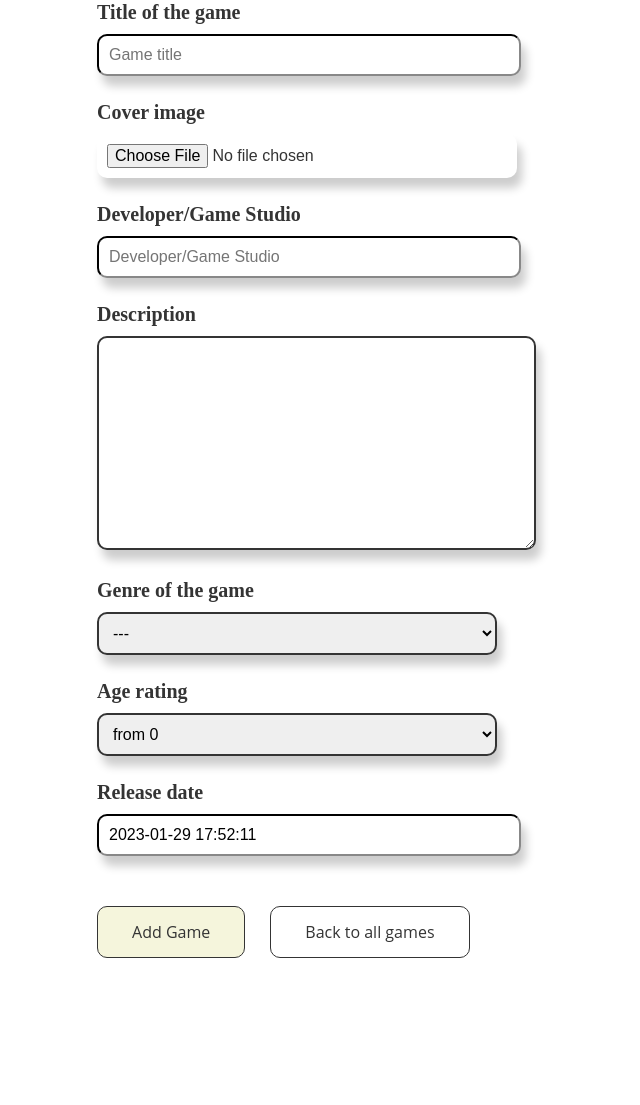
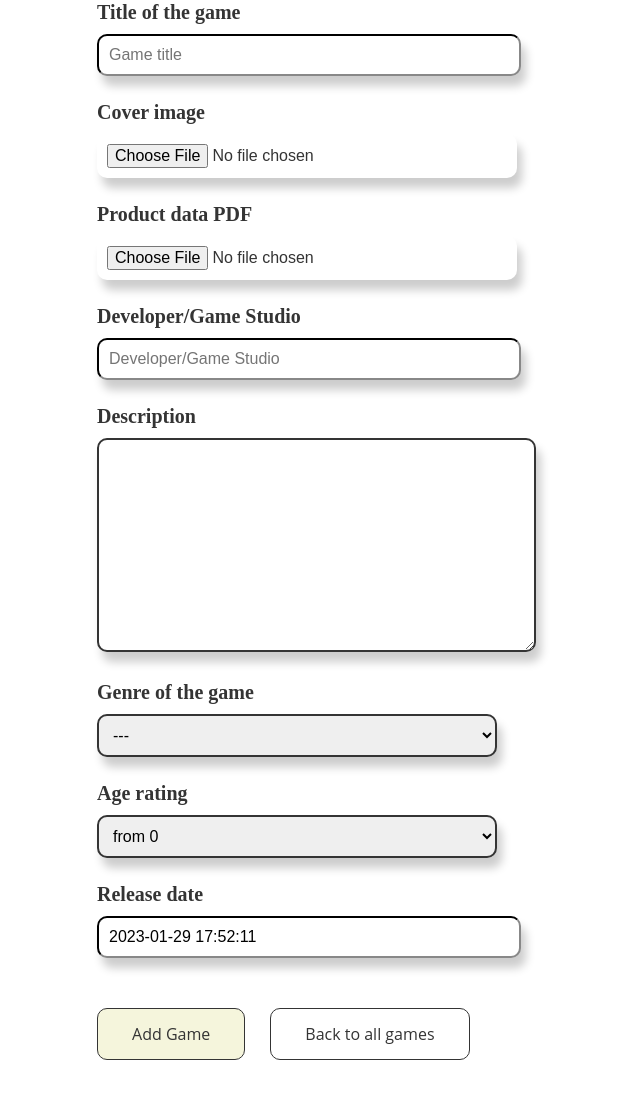
Before and after one commit to Jjutho/WebPythonDjangoProject, a Django app: page /games/add/ in a window 1280 px wide. Shown: the part 217-1322 px from the top of the page, without its empty margins (23-663 px from the left). Before the commit the page ends 1175 px from the top, so only its background shows below. Run offline with Django 4.2, Linux system fonts and the light colour scheme; the visitor is signed in with stand-in values (Sample User, id 1).

Commit message:
added in pdf download to game model + button on detail page

```diff
--- a/Games/forms.py
+++ b/Games/forms.py
@@ -5,23 +5,36 @@ class GameForm(forms.ModelForm):
 
     class Meta:
         model = Game
-        fields = ['title', 'description', 'cover_image', 'creator', 'release_date', 'genre', 'age_rating']
+        fields = ['title', 'description', 'cover_image', 'product_data_pdf', 'creator', 'release_date', 'genre', 'age_rating']
         widgets = {
             'genre': forms.Select(choices=Game.GameGenre),
             'age_rating': forms.Select(choices=Game.AgeRatings),
             'user': forms.HiddenInput(),
+            'cover_image': forms.FileInput(attrs={
+                'accept': '.jpg, .jpeg, .png'}
+            ),
+            'product_data_pdf': forms.FileInput(attrs={
+                'accept': '.pdf'}
+            ),
         }
 
 class GameEditForm(forms.ModelForm):
 
     cover_image = forms.ImageField(required=False)
+    product_data_pdf = forms.FileField(required=False)
     class Meta:
         model = Game
-        fields = ['title', 'description', 'cover_image', 'creator', 'release_date', 'genre', 'age_rating']
+        fields = ['title', 'description', 'cover_image', 'product_data_pdf', 'creator', 'release_date', 'genre', 'age_rating']
         widgets = {
             'genre': forms.Select(choices=Game.GameGenre),
             'age_rating': forms.Select(choices=Game.AgeRatings),
             'user': forms.HiddenInput(),
+            'cover_image': forms.FileInput(attrs={
+                'accept': '.jpg, .jpeg, .png'}
+            ),
+            'product_data_pdf': forms.FileInput(attrs={
+                'accept': '.pdf'}
+            ),
         }
 
 class CommentForm(forms.ModelForm):
--- a/Games/models.py
+++ b/Games/models.py
@@ -26,6 +26,7 @@ class Game(models.Model):
     release_date = models.DateTimeField(blank=True, default=datetime.now)
     cover_image = models.ImageField(upload_to='images/games', default='')
     price = models.IntegerField(default=0, blank=False)
+    product_data_pdf = models.FileField(upload_to='documents/games', default='')
 
     # Game genre and age rating
     genre = models.CharField(max_length=3, choices=GameGenre.choices)
--- a/Games/templates/game-create.html
+++ b/Games/templates/game-create.html
@@ -24,6 +24,9 @@
 
             <label for="{{ form.cover_image.id_for_label }}">Cover image</label><br>
             {{ form.cover_image }}<br>
+
+            <label for="{{ form.product_data_pdf.id_for_label }}">Product data PDF</label><br>
+            {{ form.product_data_pdf }}<br>
 
             <label for="{{ form.creator.id_for_label }}">Developer/Game Studio</label><br>
             <input id="{{ form.creator.id_for_label }}" type="{{ form.creator.field.widget.input_type }}" name="{{ form.creator.html_name }}" placeholder="Developer/Game Studio"><br>
--- a/Games/templates/game-detail.html
+++ b/Games/templates/game-detail.html
@@ -34,6 +34,11 @@
                 <p class="button-edit-container">
                     <a class="button primary button-edit" href="{% url 'game-edit' that_one_game.id %}">Edit Game</a>
                 </p>
+            {% endif %}
+            {% if that_one_game.product_data_pdf %}
+                <div class="button-download-container">
+                    <a class="button primary button-download" target="_blank" href="{% url that_one_game.product_data_pdf.url %}">Download PDF</a>
+                </div>
             {% endif %}
             <div class="add-to-cart-container">
                 <form method="POST">
--- a/Games/templates/game-edit.html
+++ b/Games/templates/game-edit.html
@@ -24,6 +24,9 @@
 
             <label for="{{ form.cover_image.id_for_label }}">Cover image</label><br>
             {{ form.cover_image }}<br>
+
+            <label for="{{ form.product_data_pdf.id_for_label }}">Product data PDF</label><br>
+            {{ form.product_data_pdf }}<br>
 
             <label for="{{ form.creator.id_for_label }}">Developer/Game Studio</label><br>
             <input id="{{ form.creator.id_for_label }}" type="{{ form.creator.field.widget.input_type }}" name="{{ form.creator.html_name }}" placeholder="Developer/Game Studio" value="{{ that_one_game.creator }}"><br>
```
Also changed, not shown: accounts/forms.py (+10 -0 lines), Games/migrations/0002_game_product_data_pdf.py (added).
